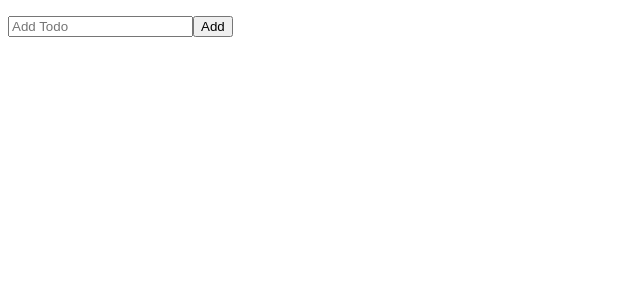
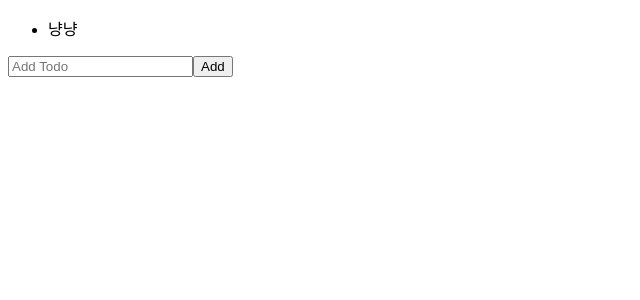
Before and after one commit to kot8585/react-todo-app, a React (Create React App) app in the folder my-todo/: page / in a window 1280 px wide. Shown: the top 300 px of the page, without its empty margins (0-640 px from the left). Built offline with nearby package versions, Linux system fonts and the light colour scheme.

Commit message:
"my" - 강의보고 코드 보완
- uuid 생성
- todoList 컴포넌트 분리
- trim() 공백제거 보완
- addTodo부분 form으로 변경

```diff
--- a/my-todo/package.json
+++ b/my-todo/package.json
@@ -8,7 +8,9 @@
     "@testing-library/user-event": "^13.5.0",
     "react": "^18.2.0",
     "react-dom": "^18.2.0",
+    "react-icons": "^4.7.1",
     "react-scripts": "5.0.1",
+    "uuid": "^9.0.0",
     "web-vitals": "^2.1.4"
   },
   "scripts": {
--- a/my-todo/src/AddTodo.jsx
+++ b/my-todo/src/AddTodo.jsx
@@ -1,30 +1,27 @@
 import React, { useState } from 'react';
 
-export default function AddTodo({addHandler}) {
+
+export default function AddTodo({onAdd}) {
   const [todoName, setTodoName] = useState('');
 
-  const activeButton = () => {
-    todoName = todoName.trim();
-    if(todoName.length <= 0) {
+  const handleSubmit = (e) => {
+    e.preventDefault();
+    if(todoName.trim().length <= 0) {
       setTodoName('');
       return;
     }
-    addHandler(todoName);
+    onAdd(todoName);
     setTodoName('');
   }
 
   return (
-    <footer>
+    <form onSubmit={handleSubmit}>
       <input type="text"
       placeholder="Add Todo"
       value={todoName}
       onChange={(e) => setTodoName(e.target.value)}
-      onKeyDown={(e) => {
-        if(e.key === 'Enter')
-          activeButton();
-      }}/>
-
-      <button onClick={()=> activeButton}>Add</button>
-    </footer>
+      />
+      <button>Add</button>
+    </form>
   );
 }
--- a/my-todo/src/App.js
+++ b/my-todo/src/App.js
@@ -1,21 +1,8 @@
-import React, {useState} from "react";
-import AddTodo from "./AddTodo";
-
+import TodoList from './TodoList';
 function App() {
-  const [todoList, setTodoList] = useState([]);
-
-  const addTodoHandler = (todo) => {
-    console.log(todo);
-    setTodoList((prev) => [...prev, {name:todo, isCompleted: false}]);
-  };
-
   return (
     <div>
-      <ul>
-        {todoList.map((todo, index) => {return <li key={index}>{todo.name}</li>})}
-      </ul>
-
-      <AddTodo addTodoHandler={addTodoHandler}/>
+      <TodoList />
     </div>
   );
 }
--- /dev/null
+++ b/my-todo/src/TodoList.jsx
@@ -0,0 +1,28 @@
+import React, {useState} from 'react';
+import {v4 as uuidv4} from 'uuid';
+import AddTodo from './AddTodo';
+
+
+export default function TodoList() {
+  const [todoList, setTodoList] = useState([{id: '1234', name: '냥냥', isCompleted: false}]);
+
+  const addTodoHandler = (todo) => {
+    setTodoList([...todoList, {id: uuidv4(), name:todo, isCompleted: false}]);
+  };
+
+  const handleDelete = (id) => {
+    console.log(id);
+  }
+
+  return (
+    <section>
+      <ul>
+        {todoList.map((todo) => {
+          return <li key={todo.id}>{todo.name}</li>
+        })}
+      </ul>
+
+      <AddTodo onAdd={addTodoHandler}/>
+    </section>
+  );
+}
```
Also changed, not shown: 1 other file (tests, documents, lock files or other folders).
